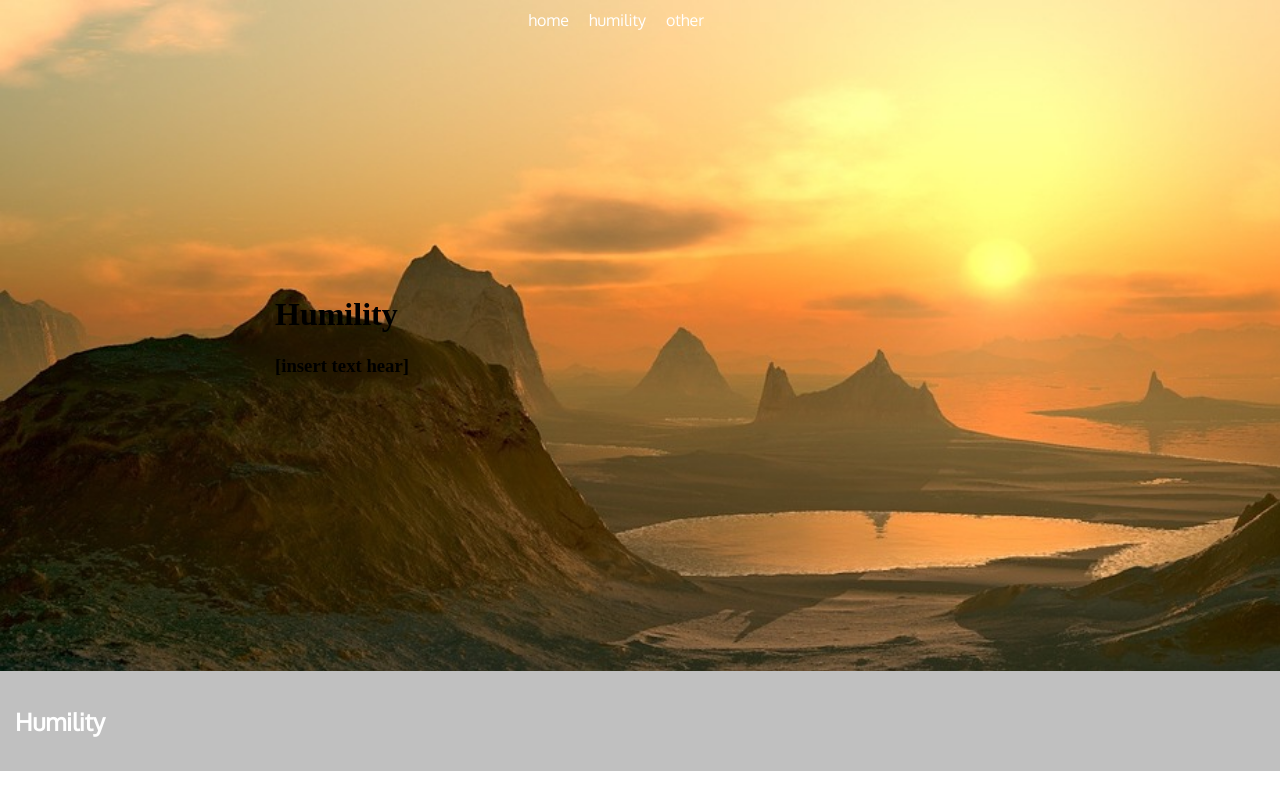
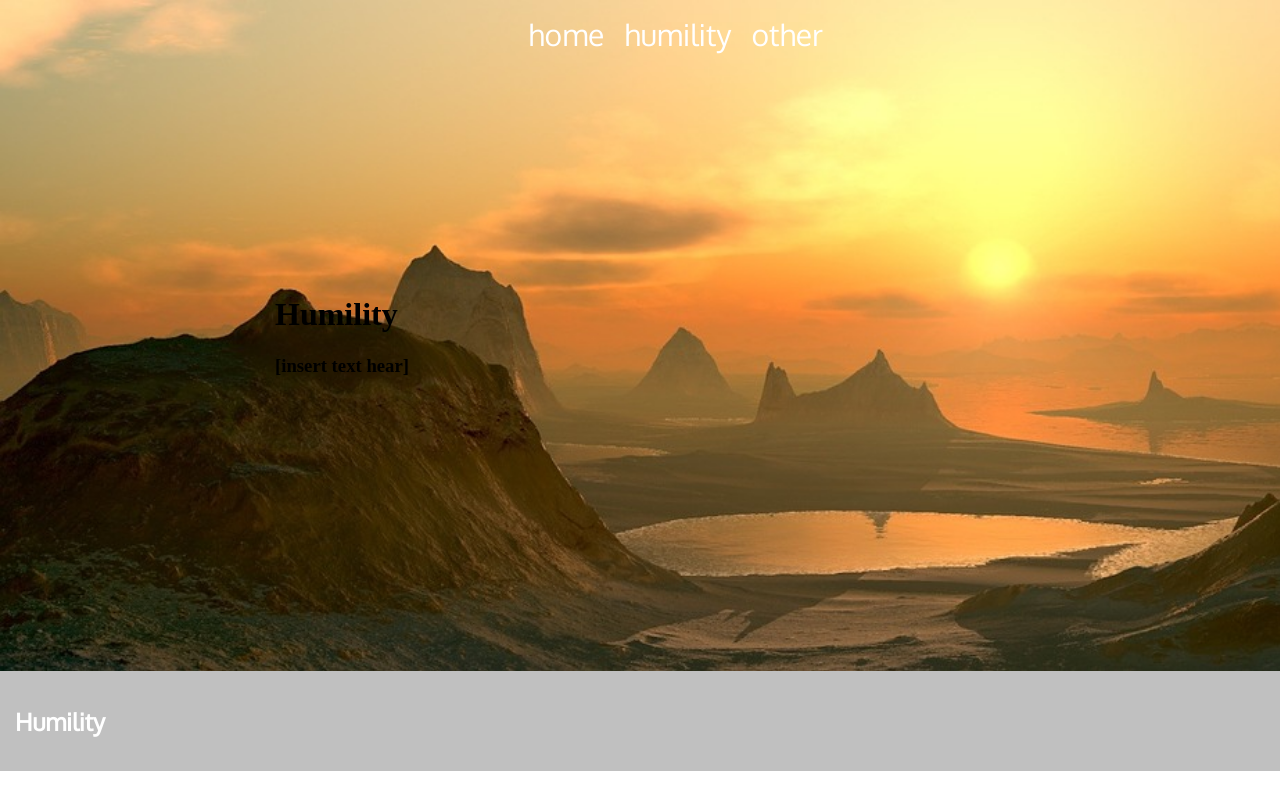
Before and after one commit to tsatkgr/psych, a plain HTML site: page index.html in a window 1280 px wide. Drawn offline with Linux system fonts and the light colour scheme.

Commit message:
Update index.css

```diff
--- a/index.css
+++ b/index.css
@@ -7,12 +7,13 @@ nav {
   margin-top:0;
   margin: 0 auto;
   position: fixed;
-  top: 0px;
+  top: 5px;
   display:inline-block;
 }
 a {
    text-decoration: none;
   padding:10px;
+  font-size:30px;
   color:white;
   margin-left:-4px;
   font-family: "oxygen", sans-serif;
```
